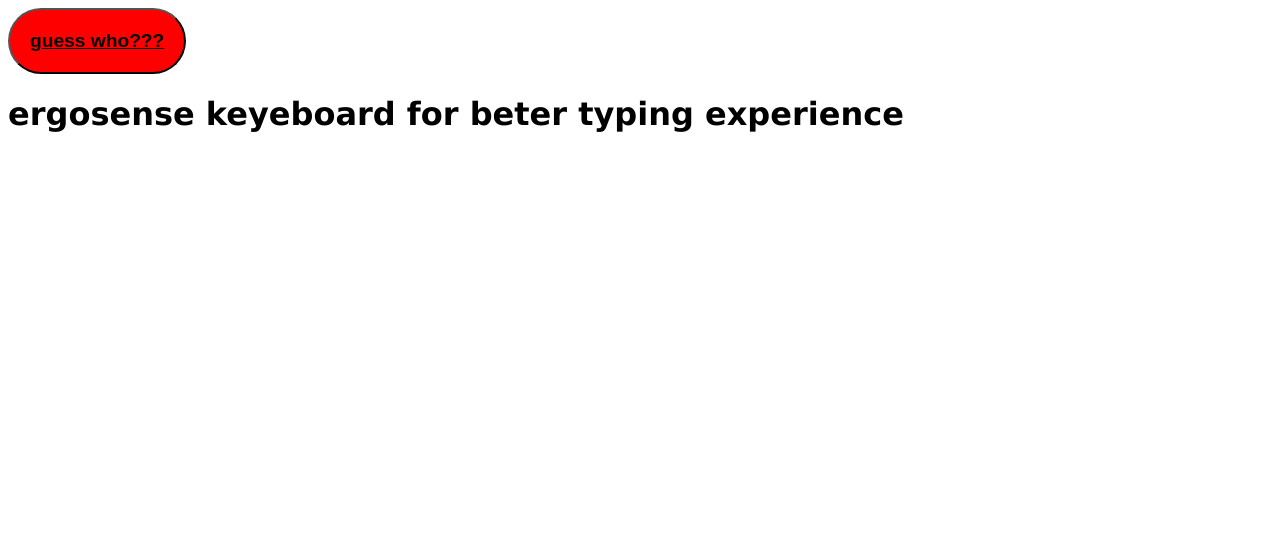
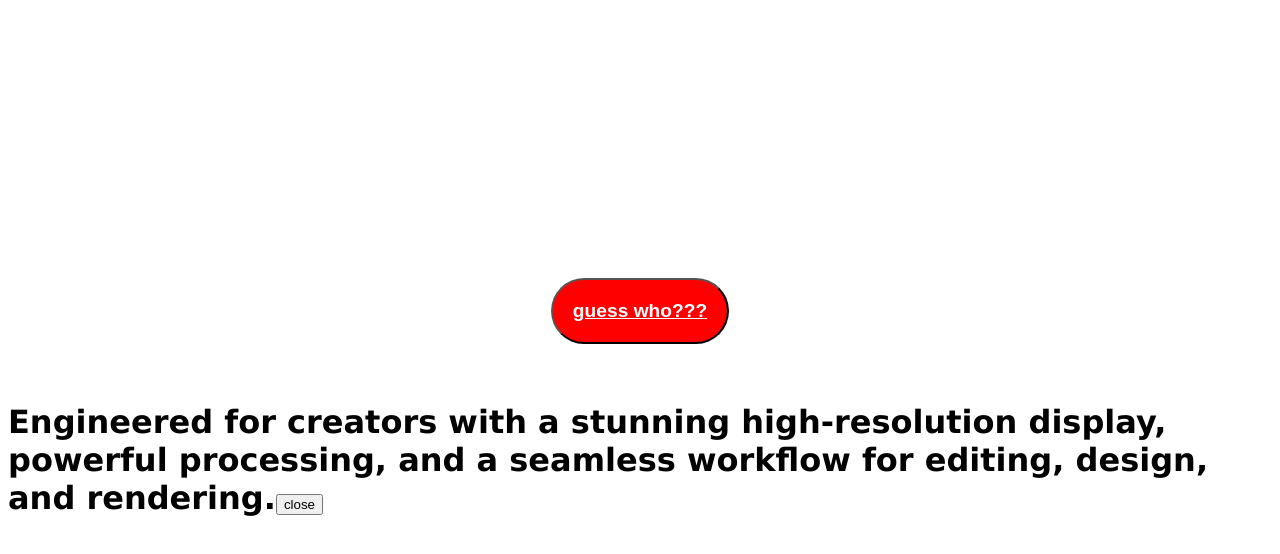
Before and after one commit to PadmshriYadav/first_javascript, a website: page 08_async code/ads/one.html in a window 1280 px wide. Both pictures are taken after a click on the button "guess who???". Drawn offline with Linux system fonts and the light colour scheme.

Commit message:
thora improved

```diff
--- a/08_async code/ads/one.css
+++ b/08_async code/ads/one.css
@@ -1,10 +1,20 @@
-#pop{
+body{
+    display: flex ;
+    align-items: center;
+    justify-content: center;
+    flex-direction: column;
+    min-height: 100vh;
+
+}
+
+#button{
     padding: 20px;
     background-color: red;
     font-size: larger;
     border-radius: 38px;
     font-weight:bold;
     text-decoration: underline;
+    color: azure;
 
 }
 
--- a/08_async code/ads/one.html
+++ b/08_async code/ads/one.html
@@ -7,9 +7,9 @@
     <link rel="stylesheet" href="one.css">
 </head>
 <body>
-    <div><button id="pop" >  guess who???</button></div>
-     <h1 id="title" >
-        ergosense keyeboard for beter typing experience
+    <div><button id="button"  >  guess who???</button></div>
+     <h1 id="title"  >
+
      </h1>
 </body>
 <script src="one.js"></script>
--- a/08_async code/ads/one.js
+++ b/08_async code/ads/one.js
@@ -6,20 +6,44 @@
 
 
 
-const pop = document.querySelector("#pop")
+const button = document.querySelector("#button")
+
 
 const title = document.querySelector("#title")
 
 setInterval(() => {
 
-    if (pop.style.backgroundColor === 'red') {
-        pop.style.backgroundColor = 'blue';    //.style is for incline css
+
+    if (button.style.backgroundColor === 'red') {
+        button.style.backgroundColor = 'blue';    //.style is for incline css
     } else {
-        pop.style.backgroundColor = 'red';
+        button.style.backgroundColor = 'red';
     }
+}, 1000);
 
-    pop.addEventListener("click",(e){
+closebox();
 
-    })
 
-}, 1000);
+button.addEventListener("click",(e)=>{
+         openbox();
+  });
+
+
+  function openbox(){
+    title.innerHTML = '<br> Engineered for creators with a stunning high-resolution display, powerful processing, and a seamless workflow for editing, design, and rendering.';
+
+    title.innerHTML +='<button id ="close"> close </button>';
+
+    const close=document.getElementById("close");
+      close.addEventListener("click",(e)=>{
+        closebox()
+  });
+
+
+  };
+
+  function closebox(){
+    title.innerHTML="lets see whats there";
+
+
+  };
```
